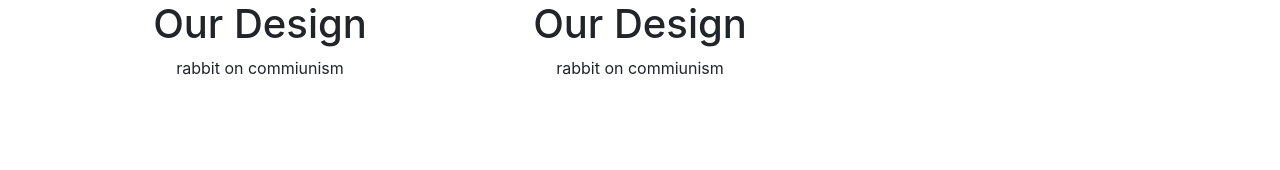
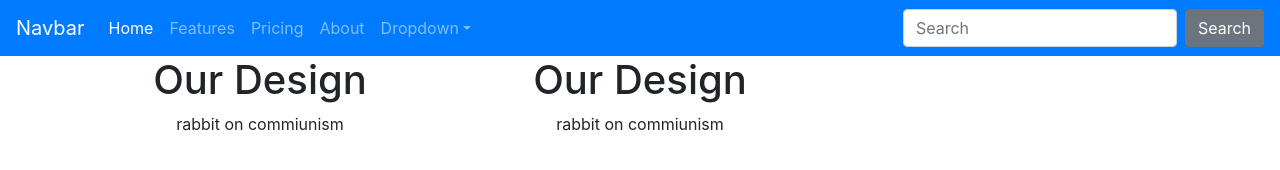
Before and after one commit to yashen97/Web-intertace-test, a plain HTML site: page index3.html in a window 1280 px wide. Drawn offline with Linux system fonts and the light colour scheme.

Commit message:
Added Nav Bar

```diff
--- a/index3.html
+++ b/index3.html
@@ -7,6 +7,45 @@
     <link rel="stylesheet" href="css/bootstrap.css">
 </head>
 <body>
+    <!-- Nav Bar starts here -->
+    <nav class="navbar navbar-expand-lg navbar-dark bg-primary">
+  <a class="navbar-brand" href="#">Navbar</a>
+  <button class="navbar-toggler" type="button" data-toggle="collapse" data-target="#navbarColor01" aria-controls="navbarColor01" aria-expanded="false" aria-label="Toggle navigation">
+    <span class="navbar-toggler-icon"></span>
+  </button>
+
+  <div class="collapse navbar-collapse" id="navbarColor01">
+    <ul class="navbar-nav mr-auto">
+      <li class="nav-item active">
+        <a class="nav-link" href="#">Home <span class="sr-only">(current)</span></a>
+      </li>
+      <li class="nav-item">
+        <a class="nav-link" href="#">Features</a>
+      </li>
+      <li class="nav-item">
+        <a class="nav-link" href="#">Pricing</a>
+      </li>
+      <li class="nav-item">
+        <a class="nav-link" href="#">About</a>
+      </li>
+      <li class="nav-item dropdown">
+        <a class="nav-link dropdown-toggle" data-toggle="dropdown" href="#" role="button" aria-haspopup="true" aria-expanded="false">Dropdown</a>
+        <div class="dropdown-menu">
+          <a class="dropdown-item" href="#">Action</a>
+          <a class="dropdown-item" href="#">Another action</a>
+          <a class="dropdown-item" href="#">Something else here</a>
+          <div class="dropdown-divider"></div>
+          <a class="dropdown-item" href="#">Separated link</a>
+        </div>
+      </li>
+    </ul>
+    <form class="form-inline my-2 my-lg-0">
+      <input class="form-control mr-sm-2" type="text" placeholder="Search">
+      <button class="btn btn-secondary my-2 my-sm-0" type="submit">Search</button>
+    </form>
+  </div>
+</nav>
+    <!-- Nav Bar ends here -->
     <div class="container">
 
         <div class="row">
```
